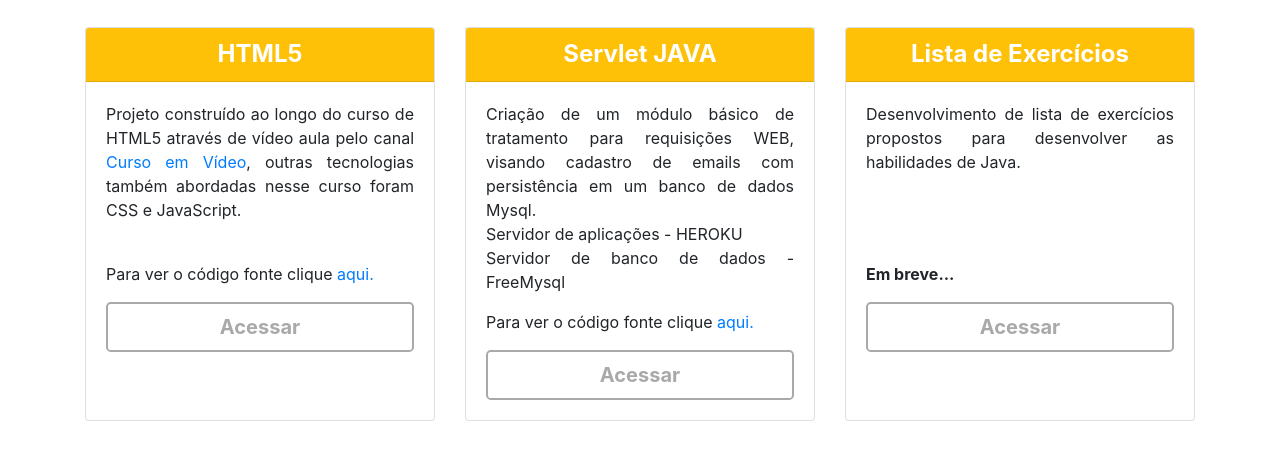
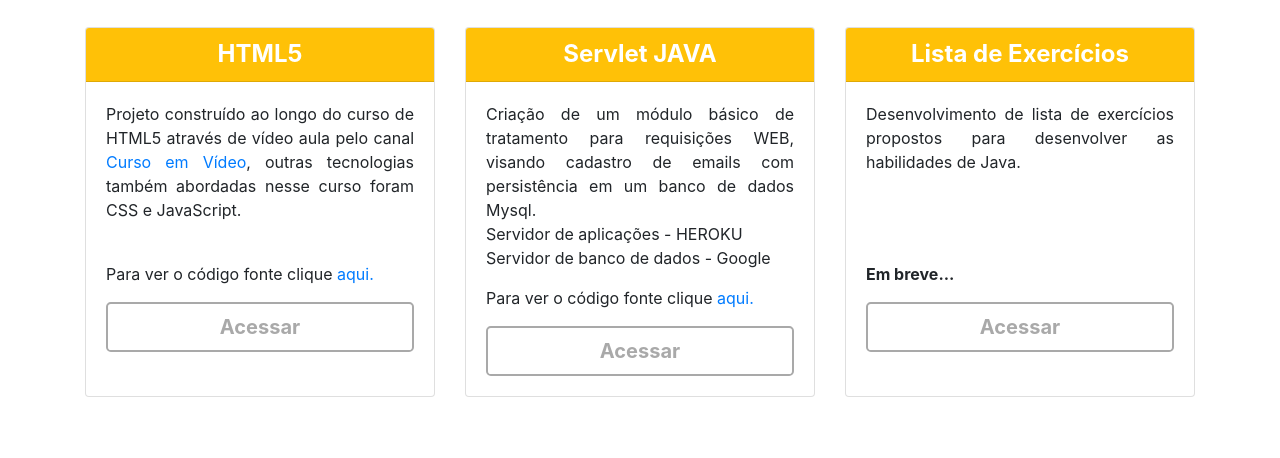
Before and after one commit to rlimax/rlimax.github.io, a plain HTML site: page index.html in a window 1280 px wide. Shown: the part 768-1226 px from the top of the page. Drawn offline with nearby package versions, Linux system fonts and the light colour scheme.

Commit message:
Atualização de descrição de projeto.

```diff
--- a/index.html
+++ b/index.html
@@ -98,7 +98,7 @@
                 </div>
                 <div class="card-body">
                     <p>Criação de um módulo básico de tratamento para requisições WEB, visando cadastro de emails com persistência em
-					um banco de dados Mysql.<br />Servidor de aplicações - HEROKU<br />Servidor de banco de dados - FreeMysql
+					um banco de dados Mysql.<br />Servidor de aplicações - HEROKU<br />Servidor de banco de dados - Google
                     </p>
                     <p>Para ver o código fonte clique <a target="_blank"
                             href="https://github.com/rlimax/servlet_cadEmail">aqui.</a></p>
```
